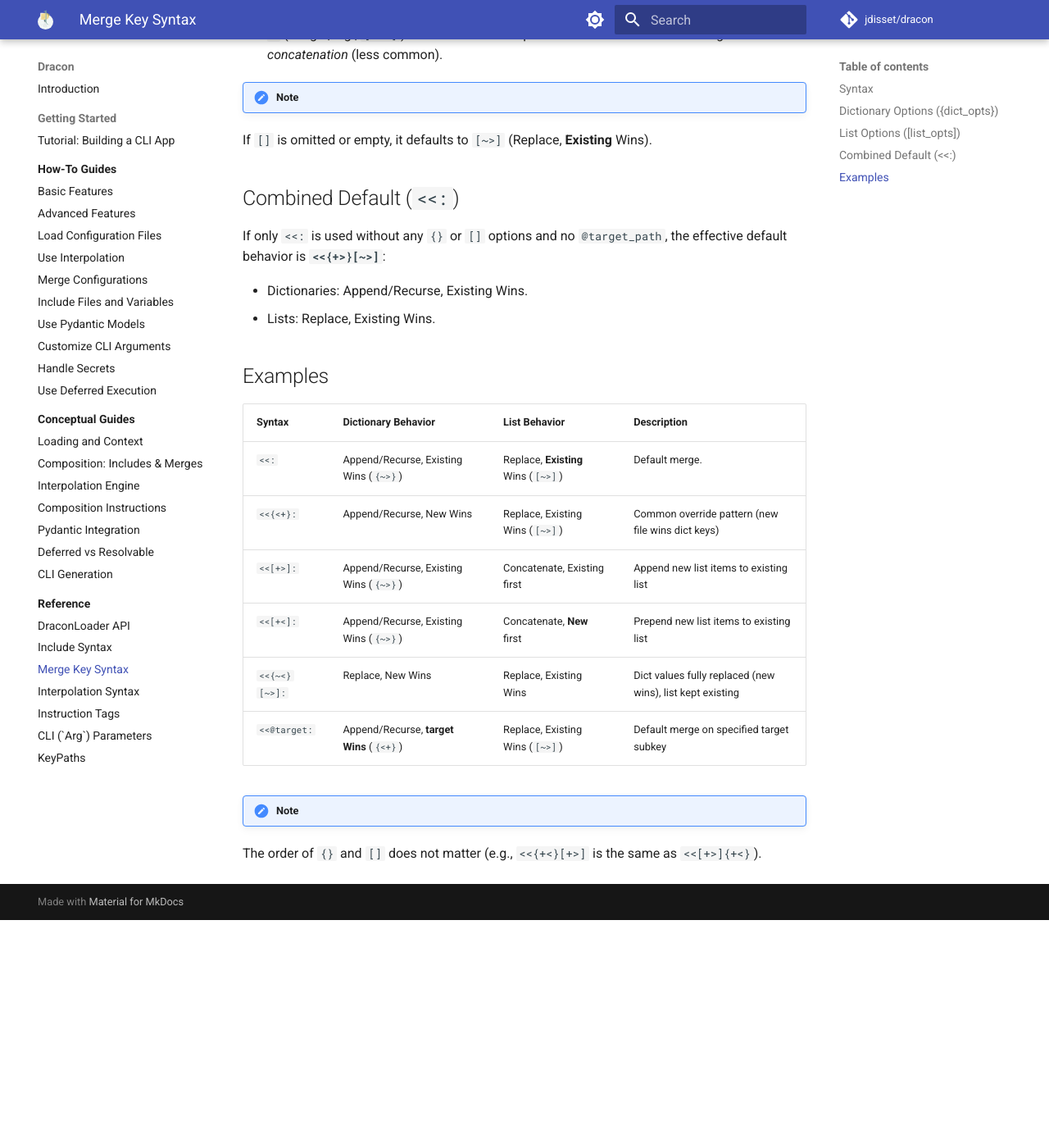
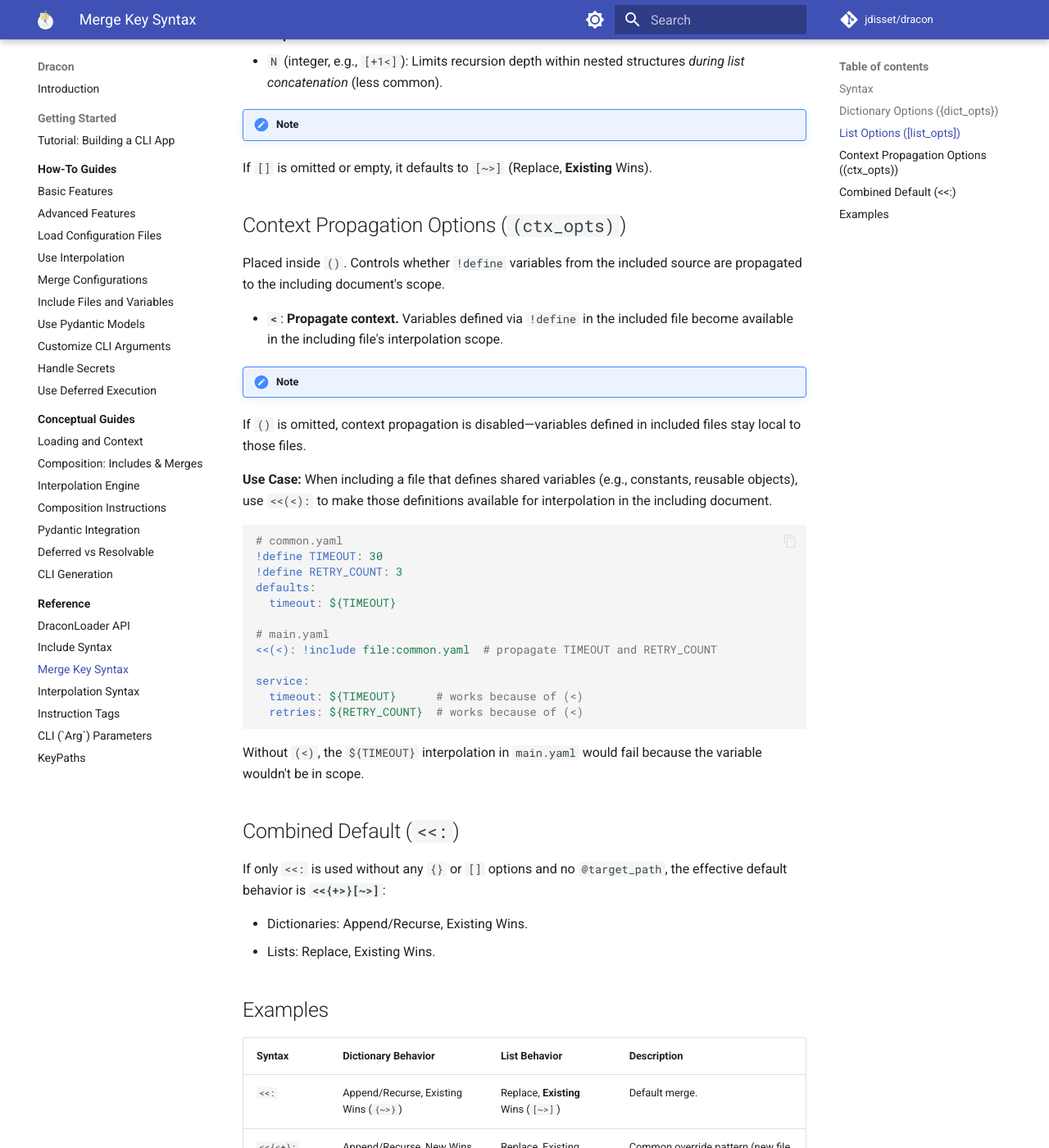
Before and after one commit to jdisset/dracon, an MkDocs documentation site: the page built from docs/reference/merge_syntax.md, in a window 1280 px wide and 1400 px high, scrolled down 1756 px. Shown: the whole window at 82% size. Built offline with MkDocs 1.6.1 and Material for MkDocs 9.7.7, drawn with Linux system fonts in a browser that asks for light colours; comment, search, counter and statistics services are not loaded; before the commit the page ends 2878 px from its top, so only the background shows below that; some of the changed text lies outside the part shown.

Commit message:
doc for context prop

````diff
--- a/docs/reference/merge_syntax.md
+++ b/docs/reference/merge_syntax.md
@@ -8,12 +8,13 @@ Dracon extends the standard YAML merge key (`<<:`) to provide fine-grained contr
 The extended merge key follows the pattern:
 
 ```
-<<{dict_opts}[list_opts]@target_path: source_node
+<<{dict_opts}[list_opts](ctx_opts)@target_path: source_node
 ```
 
 - **`<<:`**: The merge key indicator.
 - **`{dict_opts}`** (Optional): Controls dictionary merging.
 - **`[list_opts]`** (Optional): Controls list merging.
+- **`(ctx_opts)`** (Optional): Controls context/variable propagation.
 - **`@target_path`** (Optional): [KeyPath](./keypaths.md) specifying a sub-key within the current mapping where the merge should apply (relative path). Defaults to the current mapping.
 - **`source_node`**: The node providing data to merge (e.g., `*anchor`, `!include ...`, inline mapping/list).
 
@@ -49,6 +50,34 @@ Placed inside `[]`. Combine one mode option with one priority option. Applies on
 !!! note default
 If `[]` is omitted or empty, it defaults to `[~>]` (Replace, **Existing** Wins).
 
+## Context Propagation Options (`(ctx_opts)`)
+
+Placed inside `()`. Controls whether `!define` variables from the included source are propagated to the including document's scope.
+
+- **`<`**: **Propagate context.** Variables defined via `!define` in the included file become available in the including file's interpolation scope.
+
+!!! note default
+If `()` is omitted, context propagation is disabled—variables defined in included files stay local to those files.
+
+**Use Case:** When including a file that defines shared variables (e.g., constants, reusable objects), use `<<(<):` to make those definitions available for interpolation in the including document.
+
+```yaml
+# common.yaml
+!define TIMEOUT: 30
+!define RETRY_COUNT: 3
+defaults:
+  timeout: ${TIMEOUT}
+
+# main.yaml
+<<(<): !include file:common.yaml  # propagate TIMEOUT and RETRY_COUNT
+
+service:
+  timeout: ${TIMEOUT}      # works because of (<)
+  retries: ${RETRY_COUNT}  # works because of (<)
+```
+
+Without `(<)`, the `${TIMEOUT}` interpolation in `main.yaml` would fail because the variable wouldn't be in scope.
+
 ## Combined Default (`<<:`)
 
 If only `<<:` is used without any `{}` or `[]` options and no `@target_path`, the effective default behavior is **`<<{+>}[~>]`**:
@@ -66,6 +95,7 @@ If only `<<:` is used without any `{}` or `[]` options and no `@target_path`, th
 | `<<[+<]:`     | Append/Recurse, Existing Wins (`{~>}`)   | Concatenate, **New** first          | Prepend new list items to existing list                   |
 | `<<{~<}[~>]:` | Replace, New Wins                        | Replace, Existing Wins              | Dict values fully replaced (new wins), list kept existing |
 | `<<@target:`  | Append/Recurse, **target Wins** (`{<+}`) | Replace, Existing Wins (`[~>]`)     | Default merge on specified target subkey                  |
+| `<<(<):`      | Append/Recurse, Existing Wins (`{+>}`)   | Replace, Existing Wins (`[~>]`)     | Default merge + propagate `!define` vars to parent scope  |
 
 !!! note
-The order of `{}` and `[]` does not matter (e.g., `<<{+<}[+>]` is the same as `<<[+>]{+<}`).
+The order of `{}`, `[]`, and `()` does not matter (e.g., `<<{+<}[+>](<)` is the same as `<<(<)[+>]{+<}`).
````
